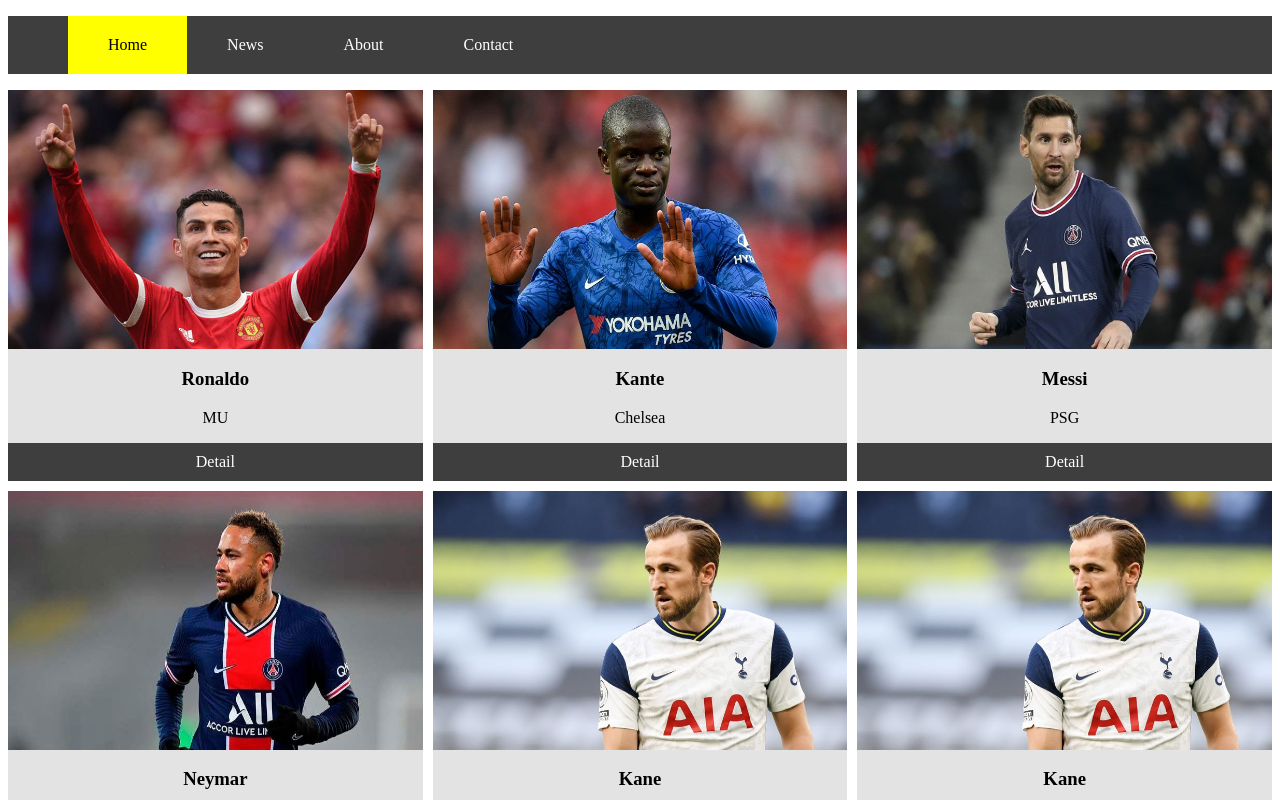
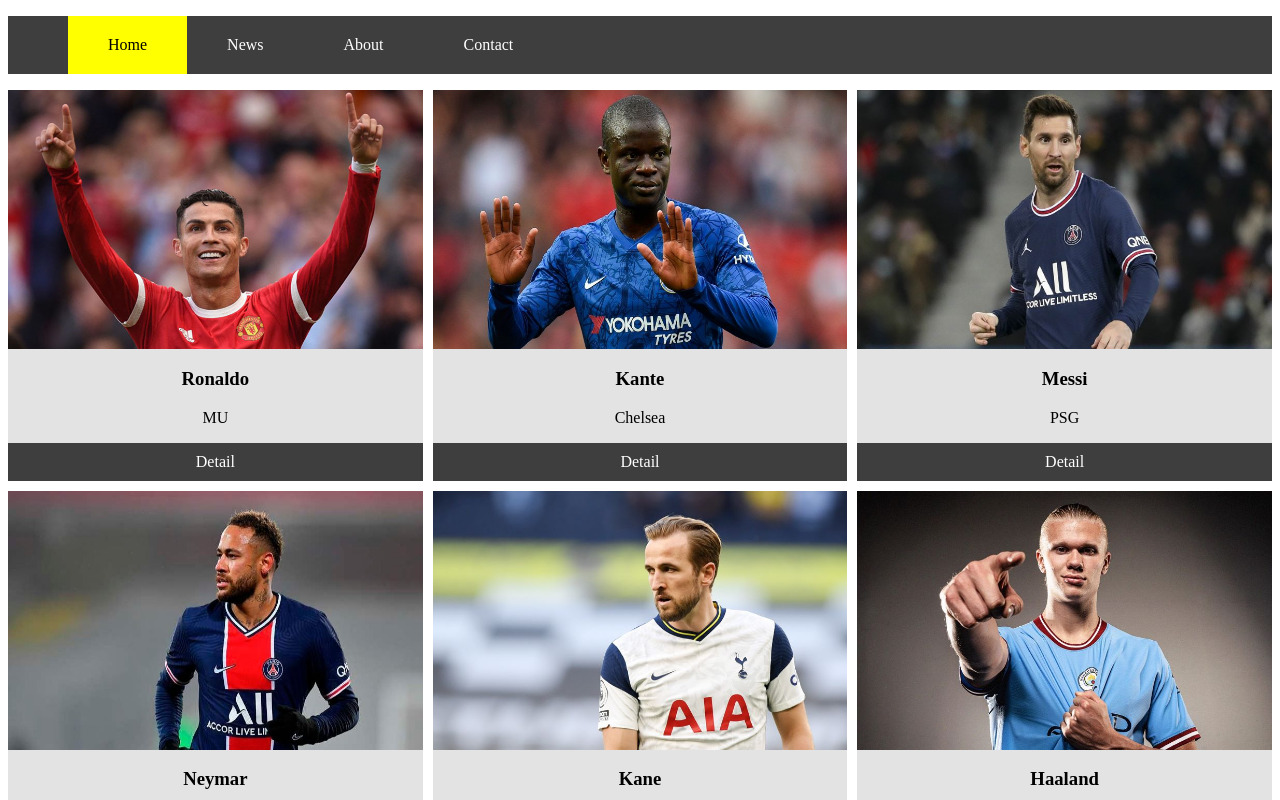
Before and after one commit to duyvox-dev/Fer_Lab4, a React (Create React App) app: page / in a window 1280 px wide. Shown: the top 800 px of the page. Built offline with nearby package versions, Linux system fonts and the light colour scheme.

Commit message:
Presentational and Container Components

```diff
--- a/src/App.js
+++ b/src/App.js
@@ -6,6 +6,7 @@ function App() {
     return (
         <div className="App">
             <Navbar />
+
             <Main></Main>
             <Footer></Footer>
         </div>
--- a/src/components/Main.jsx
+++ b/src/components/Main.jsx
@@ -1,10 +1,10 @@
 import React from "react";
-import { players } from "../shared/playerData";
-import PlayerList from "./Players/PlayerList";
+import { players } from "../shared/ListOfPlayers";
+import PlayersPresentation from "./Players/PlayersPresentation";
 export default function Main() {
     return (
-        <div>
-            <PlayerList players={players}></PlayerList>
-        </div>
+        <>
+            <PlayersPresentation players={players}></PlayersPresentation>
+        </>
     );
 }
--- a/src/components/Players/PlayerList.jsx
+++ /dev/null
@@ -1,13 +0,0 @@
-import React from "react";
-import PlayerItem from "./PlayerItem";
-export default function PlayerList({ players }) {
-    return (
-        <div className="players">
-            <div className="container">
-                {players.map((player) => {
-                    return <PlayerItem playerData={player}></PlayerItem>;
-                })}
-            </div>
-        </div>
-    );
-}
--- /dev/null
+++ b/src/components/Players/PlayersPresentation.jsx
@@ -0,0 +1,18 @@
+import React from "react";
+import PlayerItem from "./PlayerItem";
+export default function PlayersPresentation({ players }) {
+    return (
+        <div className="players">
+            <div className="container">
+                {players.map((player, index) => {
+                    return (
+                        <PlayerItem
+                            key={index}
+                            playerData={player}
+                        ></PlayerItem>
+                    );
+                })}
+            </div>
+        </div>
+    );
+}
--- a/src/shared/playerData.js
+++ b/src/shared/ListOfPlayers.js
@@ -26,9 +26,9 @@ const players = [
     },
     {
         id: 2,
-        name: "Kane",
-        club: "Tottemham",
-        image: "assets/img/players/kane.jpg",
+        name: "Haaland",
+        club: "Man City",
+        image: "assets/img/players/haaland.jpg",
     },
 ];
 export { players };
```
